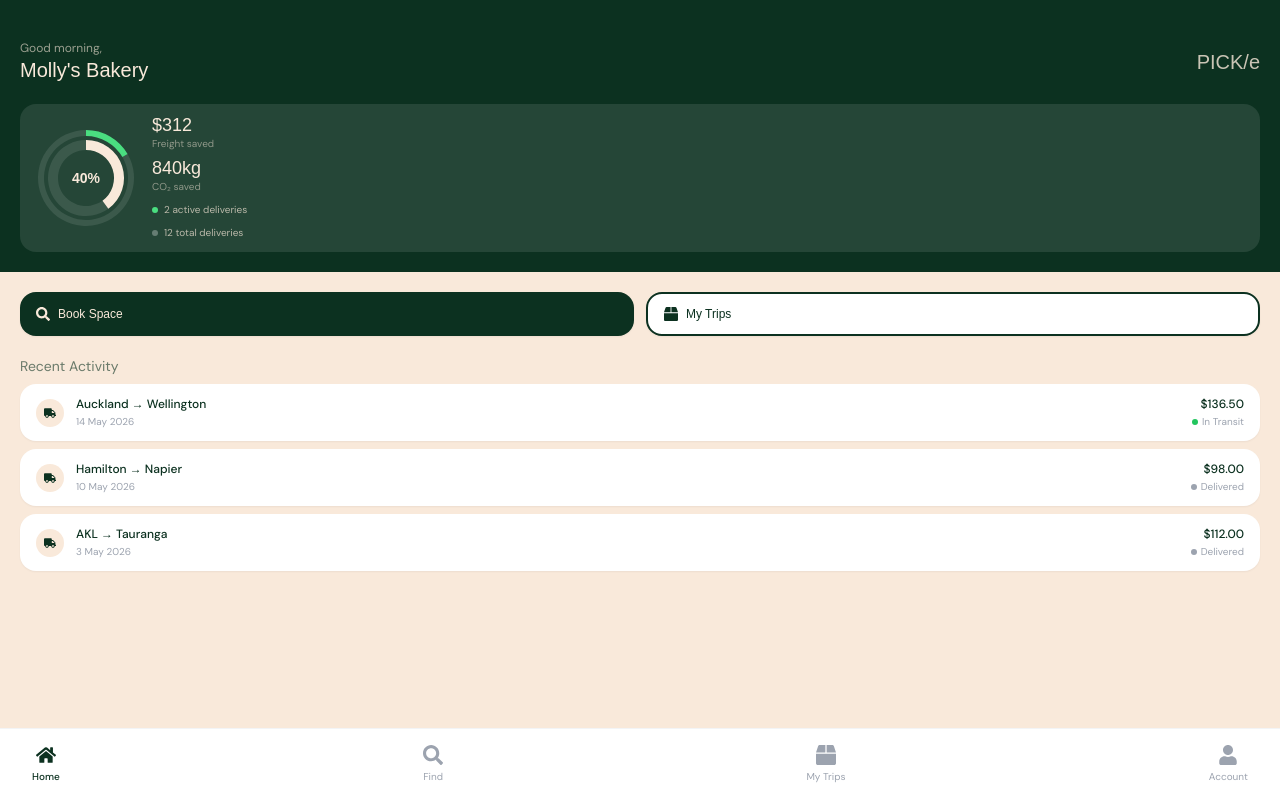
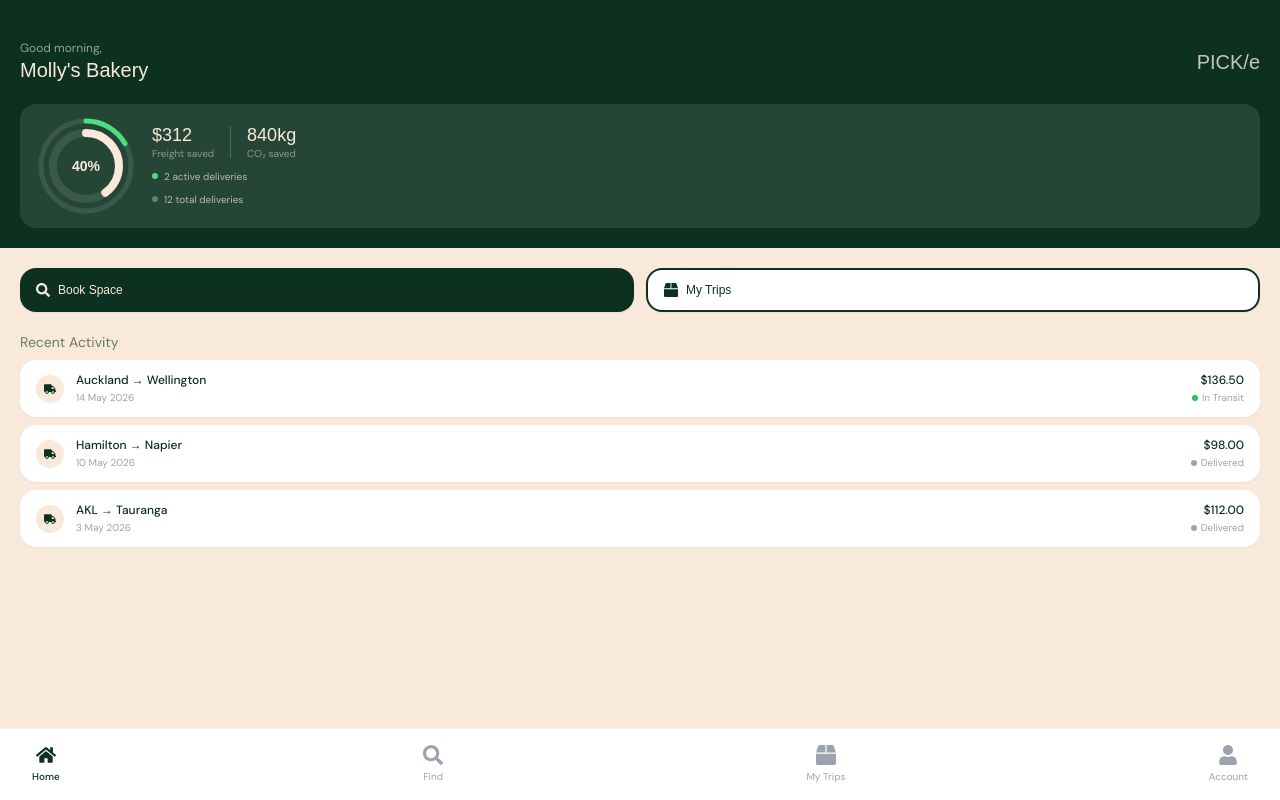
Before and after one commit to ac147616/pickle-app, a React (Vite) app: page /dashboard/1 in a window 1280 px wide. Built offline with nearby package versions, Linux system fonts and the light colour scheme; a web font is replaced by a local one.

Commit message:
replaced recharts donut with custom SVG rings for proper rounded ends

```diff
--- a/src/pages/Dashboard.jsx
+++ b/src/pages/Dashboard.jsx
@@ -1,10 +1,6 @@
 // useParams lets you read the accountId from the URL
 // useNavigate lets you move between pages
 import { useParams, useNavigate } from 'react-router-dom'
-
-// Recharts gives you the donut ring chart
-import { PieChart, Pie, Cell } from 'recharts'
-
 // Importing all icons used in this screen
 import { FaTruck, FaSearch, FaBox, FaHome, FaUser } from 'react-icons/fa'
 
@@ -96,60 +92,51 @@ export default function Dashboard() {
         <div className="flex items-center gap-4 bg-white bg-opacity-10 rounded-2xl px-4 py-3">
 
         {/* ── DOUBLE DONUT RING ── */}
-        {/* Outer ring: active deliveries as % of total */}
-        {/* Inner ring: freight cost saved as % of traditional cost */}
-        <div className="relative flex items-center justify-center flex-shrink-0">
-        <PieChart width={100} height={100}>
+        <div className="relative flex items-center justify-center flex-shrink-0 w-[100px] h-[100px]">
+        <svg width="100" height="100" viewBox="0 0 100 100">
 
-            {/* ── OUTER RING — active deliveries ratio ── */}
-            <Pie
-            data={[
-                // Green slice: active deliveries out of total
-                { value: 2 },
-                // Remaining slice: completed
-                { value: 12 - 2 },
-            ]}
-            cx={45}
-            cy={45}
-            innerRadius={42}
-            outerRadius={48}
-            startAngle={90}
-            endAngle={-270}
-            dataKey="value"
-            // strokeWidth 0 removes the glitch lines between slices
-            strokeWidth={0}
-            isAnimationActive={false}
-            >
-            {/* Active portion in green */}
-            <Cell fill="#4ade80" />
-            {/* Remaining in faded white */}
-            <Cell fill="rgba(255,255,255,0.1)" />
-            </Pie>
+            {/* Outer ring track */}
+            <circle
+            cx="50" cy="50" r="45"
+            fill="none"
+            stroke="rgba(255,255,255,0.1)"
+            strokeWidth="5"
+            />
 
-            {/* ── INNER RING — freight savings ── */}
-            <Pie
-            data={[
-                { value: data.savings.amount },
-                { value: data.savings.traditional - data.savings.amount },
-            ]}
-            cx={45}
-            cy={45}
-            innerRadius={28}
-            outerRadius={38}
-            startAngle={90}
-            endAngle={-270}
-            dataKey="value"
-            strokeWidth={0}
-            isAnimationActive={false}
-            >
-            <Cell fill="#f9e9da" />
-            <Cell fill="rgba(255,255,255,0.1)" />
-            </Pie>
+            {/* Outer ring - green - active deliveries ratio */}
+            <circle
+            cx="50" cy="50" r="45"
+            fill="none"
+            stroke="#4ade80"
+            strokeWidth="5"
+            strokeLinecap="round"
+            strokeDasharray={`${(2 / 12) * 282.7} 282.7`}
+            transform="rotate(-90 50 50)"
+            />
 
-        </PieChart>
+            {/* Inner ring track */}
+            <circle
+            cx="50" cy="50" r="33"
+            fill="none"
+            stroke="rgba(255,255,255,0.1)"
+            strokeWidth="8"
+            />
 
-        {/* Savings percentage in center of inner ring */}
-        <div className="absolute flex flex-col items-center justify-center">
+            {/* Inner ring - cream - freight savings ratio */}
+            <circle
+            cx="50" cy="50" r="33"
+            fill="none"
+            stroke="#f9e9da"
+            strokeWidth="8"
+            strokeLinecap="round"
+            strokeDasharray={`${(data.savings.amount / data.savings.traditional) * 207.3} 207.3`}
+            transform="rotate(-90 50 50)"
+            />
+
+        </svg>
+
+        {/* Percentage label — only one, centered inside inner ring */}
+        <div className="absolute flex items-center justify-center">
             <span className="text-[#f9e9da] text-sm font-bold"
             style={{ fontFamily: 'Belleza, sans-serif' }}>
             {Math.round((data.savings.amount / data.savings.traditional) * 100)}%
@@ -160,7 +147,8 @@ export default function Dashboard() {
         {/* ── RIGHT SIDE STATS ── */}
         <div className="flex flex-col gap-2 flex-1">
 
-        {/* Freight saved */}
+        {/* Freight saved and CO2 on same row */}
+        <div className="flex gap-4 items-start">
             <div>
             <p className="text-[#f9e9da] text-lg leading-none"
                 style={{ fontFamily: 'Belleza, sans-serif' }}>
@@ -172,7 +160,9 @@ export default function Dashboard() {
             </p>
             </div>
 
-        {/* CO2 saved */}
+            {/* Thin vertical divider */}
+            <div className="w-px h-8 bg-white opacity-20"></div>
+
             <div>
             <p className="text-[#f9e9da] text-lg leading-none"
                 style={{ fontFamily: 'Belleza, sans-serif' }}>
@@ -183,8 +173,9 @@ export default function Dashboard() {
                 CO₂ saved
             </p>
             </div>
+        </div>
 
-        {/* Active deliveries with green dot */}
+        {/* Active deliveries */}
         <div className="flex items-center gap-1.5">
             <div className="w-1.5 h-1.5 rounded-full bg-green-400"></div>
             <p className="text-[#f9e9da] text-[10px] opacity-70"
```
Lines whose indentation alone changed are shown as unchanged.
